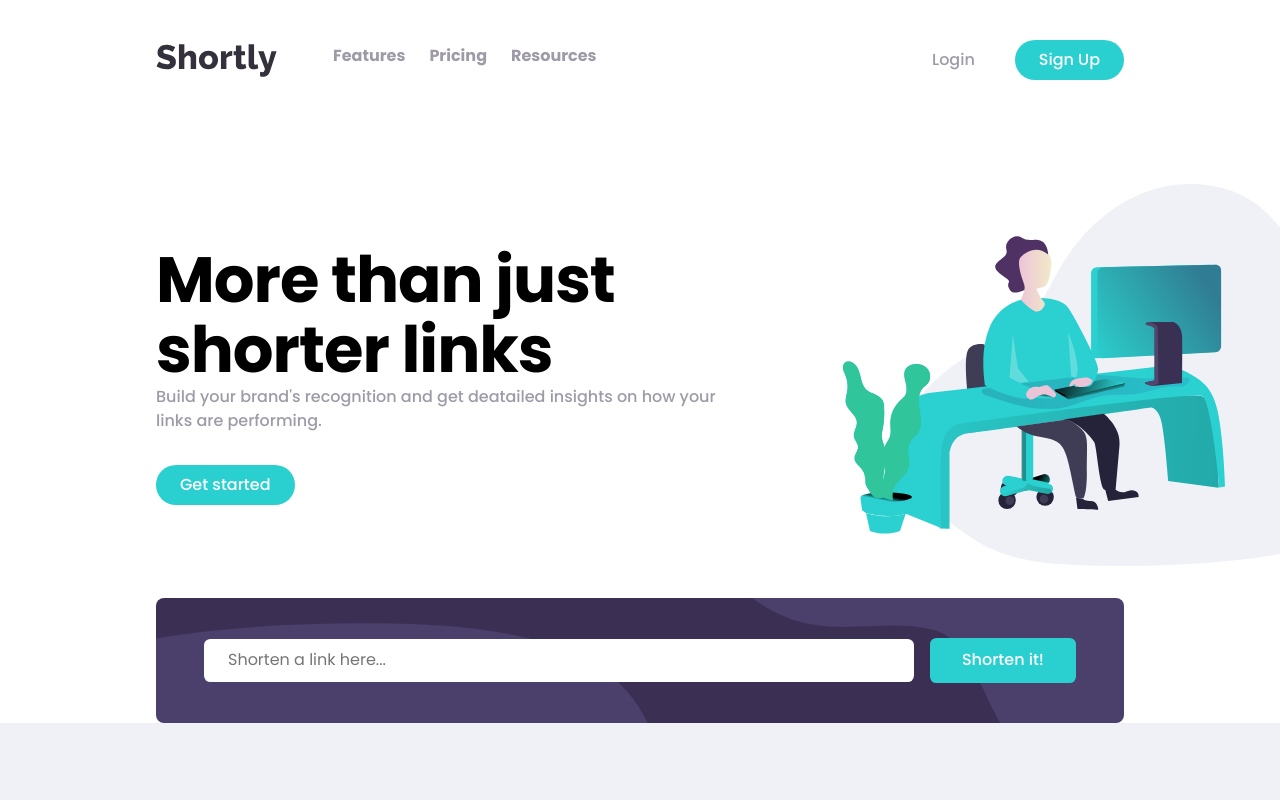
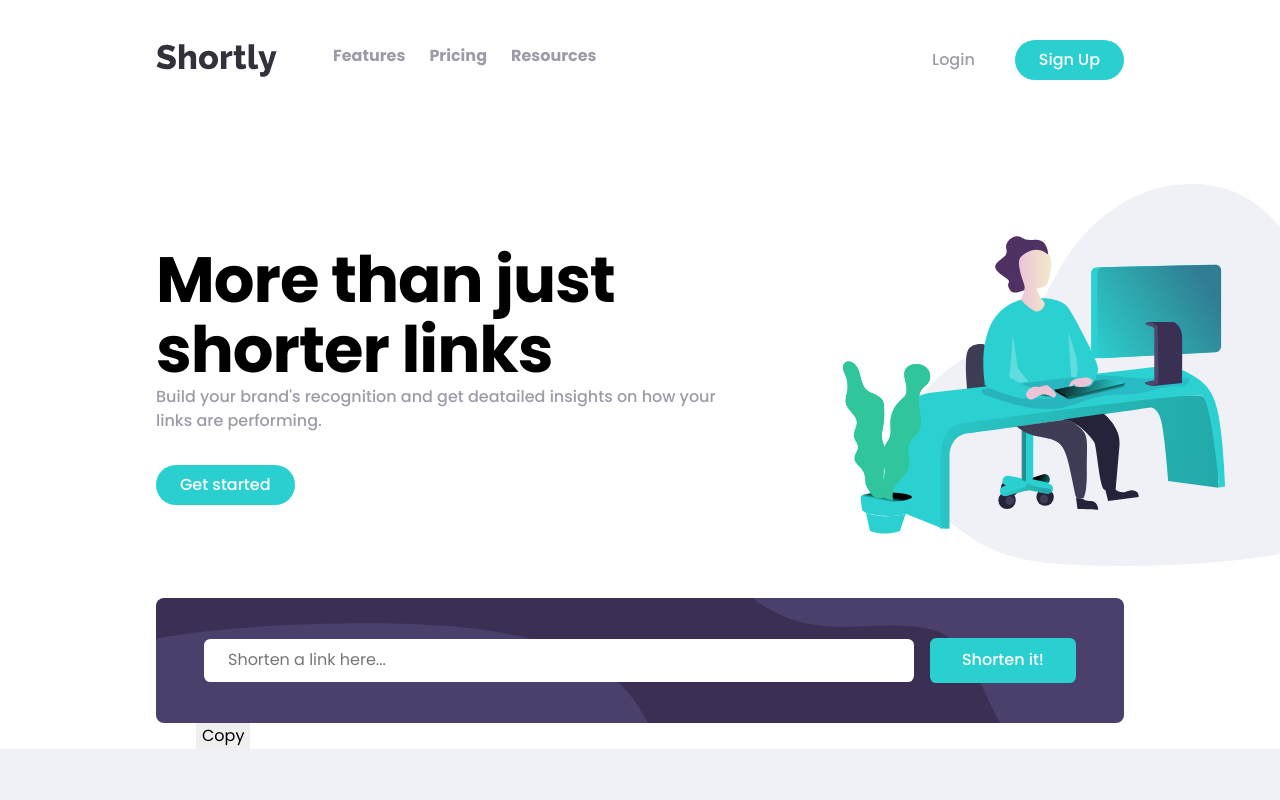
Before and after one commit to rubuz/url-shortening-api-master, a React (Vite) app: page / in a window 1280 px wide. Shown: the top 800 px of the page. Built offline with nearby package versions, Linux system fonts and the light colour scheme.

Commit message:
shortening work, need to add append

```diff
--- a/src/components/Shortener/Shortener.jsx
+++ b/src/components/Shortener/Shortener.jsx
@@ -1,10 +1,21 @@
-import React, { useState } from "react";
+import React, { useEffect, useState } from "react";
 import "./shortener.css";
 // https://api.shrtco.de/v2/shorten?url=
 
+const getLocalStorage = () => {
+  let links = localStorage.getItem("links");
+
+  if (links) {
+    return JSON.parse(localStorage.getItem("links"));
+  } else {
+    return [];
+  }
+};
+
 const Shortener = () => {
   const [url, setUrl] = useState("");
-  const [link, setLink] = useState([]);
+  const [links, setLinks] = useState(getLocalStorage());
+  const [copyBtnText, setCopyBtnText] = useState("Copy");
 
   const handleSubmit = (e) => {
     e.preventDefault();
@@ -17,13 +28,22 @@ const Shortener = () => {
         const res = await fetch(`https://api.shrtco.de/v2/shorten?url=${url}`);
         const data = await res.json();
         console.log(data);
-        setLink(data.result);
+        setLinks(data.result);
         setUrl("");
       };
 
       getShortLink();
     }
   };
+
+  const handleCopy = () => {
+    navigator.clipboard.writeText(links.full_short_link);
+    setCopyBtnText("Copied!");
+  };
+
+  useEffect(() => {
+    localStorage.setItem("links", JSON.stringify(links));
+  }, [links]);
 
   return (
     <div className="shortener__container container">
@@ -47,7 +67,21 @@ const Shortener = () => {
           Shorten it!
         </button>
       </form>
-      <div></div>
+      <div>
+        <div>
+          <p>{links.original_link}</p>
+        </div>
+        <div>
+          <ul>
+            <li>
+              <p>{links.full_short_link}</p>
+            </li>
+            <li>
+              <button onClick={handleCopy}>{copyBtnText}</button>
+            </li>
+          </ul>
+        </div>
+      </div>
     </div>
   );
 };
```
